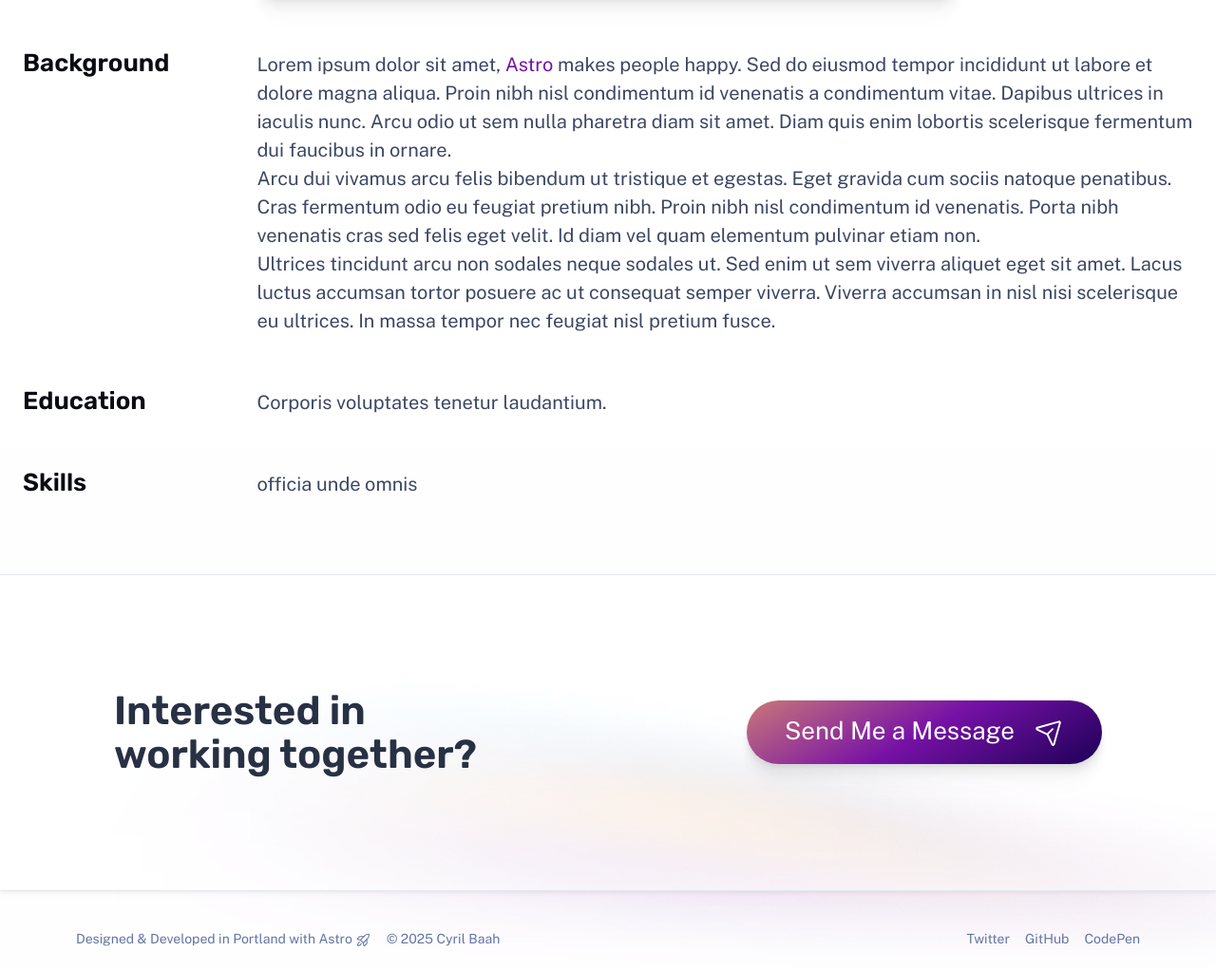
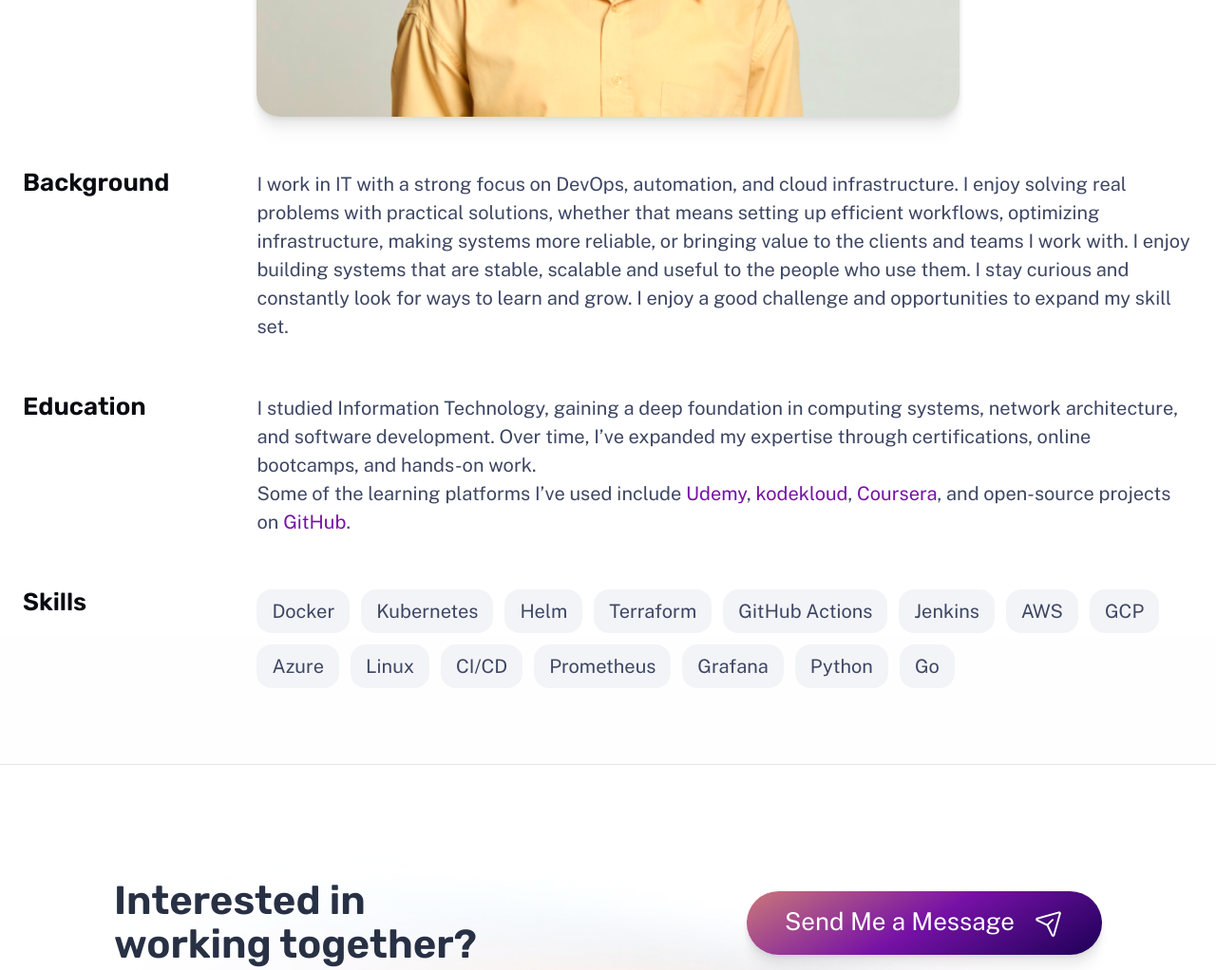
Before and after one commit to CyrilBaah/Website, an Astro site: page /about in a window 1280 px wide. Shown: the part 809-1831 px from the top of the page at 95% size. Built offline with nearby package versions, Linux system fonts and the light colour scheme; Astro itself is replaced by a stand-in of ours.

Commit message:
work section and projects

```diff
--- a/src/components/Footer.astro
+++ b/src/components/Footer.astro
@@ -4,17 +4,18 @@ const currentYear = new Date().getFullYear();
 ---
 
 <footer>
-	<div class="group">
-		<p>
+	<div class="group" >
+		<!-- <p>
 			Designed & Developed in Portland with <a href="https://astro.build/">Astro</a>
 			<Icon icon="rocket-launch" size="1.2em" />
-		</p>
+		</p> -->
 		<p>&copy; {currentYear} Cyril Baah</p>
 	</div>
 	<p class="socials">
-		<a href="https://twitter.com/me"> Twitter</a>
-		<a href="https://github.com/me"> GitHub</a>
-		<a href="https://codepen.io/me"> CodePen</a>
+		<a href="https://x.com/baahcy"> Twitter</a>
+		<a href="https://github.com/CyrilBaah"> GitHub</a>
+		<a href="https://linkedin.com/in/cyril-baah"> LinkedIn</a>
+		<a href="https://medium.com/@cbaah123"> Medium</a>
 	</p>
 </footer>
 <style>
--- a/src/pages/about.astro
+++ b/src/pages/about.astro
@@ -1,11 +1,10 @@
 ---
 import BaseLayout from '../layouts/BaseLayout.astro';
-
 import ContactCTA from '../components/ContactCTA.astro';
 import Hero from '../components/Hero.astro';
 ---
 
-<BaseLayout title="About | Cyril Baah" description="About Cyril Baah Lorem Ipsum">
+<BaseLayout title="About | Cyril Baah" description="About Cyril Baah - Software Engineer & DevOps Enthusiast">
 	<div class="stack gap-20">
 		<main class="wrapper about">
 			<Hero
@@ -15,7 +14,7 @@ import Hero from '../components/Hero.astro';
 				<img
 					width="1553"
 					height="873"
-					src="/assets/at-work.jpg"
+					src="/assets/CyrilBaah.png"
 					alt="Cyril Baah at work with a colleague"
 				/>
 			</Hero>
@@ -24,35 +23,46 @@ import Hero from '../components/Hero.astro';
 				<h2 class="section-title">Background</h2>
 				<div class="content">
 					<p>
-						Lorem ipsum dolor sit amet, <a href="https://astro.build/">Astro</a> makes people happy.
-						Sed do eiusmod tempor incididunt ut labore et dolore magna aliqua. Proin nibh nisl condimentum
-						id venenatis a condimentum vitae. Dapibus ultrices in iaculis nunc. Arcu odio ut sem nulla
-						pharetra diam sit amet. Diam quis enim lobortis scelerisque fermentum dui faucibus in ornare.
-					</p>
-					<p>
-						Arcu dui vivamus arcu felis bibendum ut tristique et egestas. Eget gravida cum sociis
-						natoque penatibus. Cras fermentum odio eu feugiat pretium nibh. Proin nibh nisl
-						condimentum id venenatis. Porta nibh venenatis cras sed felis eget velit. Id diam vel
-						quam elementum pulvinar etiam non.
-					</p>
-					<p>
-						Ultrices tincidunt arcu non sodales neque sodales ut. Sed enim ut sem viverra aliquet
-						eget sit amet. Lacus luctus accumsan tortor posuere ac ut consequat semper viverra.
-						Viverra accumsan in nisl nisi scelerisque eu ultrices. In massa tempor nec feugiat nisl
-						pretium fusce.
+						I work in IT with a strong focus on DevOps, automation, and cloud infrastructure. I enjoy solving real problems with practical solutions, whether that means setting up efficient workflows, optimizing infrastructure, making systems more reliable, or
+						bringing value to the clients and teams I work with. I enjoy building systems that are stable, scalable and useful to the people who use them.
+						I stay curious and constantly look for ways to learn and grow. I enjoy a good challenge and opportunities to expand my skill set.
 					</p>
 				</div>
 			</section>
+
 			<section>
 				<h2 class="section-title">Education</h2>
 				<div class="content">
-					<p>Corporis voluptates tenetur laudantium.</p>
+					<p>
+						I studied Information Technology, gaining a deep foundation in computing systems, network architecture, and software development. Over time, I’ve expanded my expertise through certifications, online bootcamps, and hands-on work.
+					</p>
+					<p>
+						Some of the learning platforms I’ve used include <a href="https://www.udemy.com/" target="_blank">Udemy</a>, <a href="kodekloud.com/" target="_blank">kodekloud</a>, <a href="https://www.coursera.org/" target="_blank">Coursera</a>, and open-source projects on <a href="https://github.com/CyrilBaah" target="_blank">GitHub</a>.
+					</p>
 				</div>
 			</section>
+
 			<section>
 				<h2 class="section-title">Skills</h2>
 				<div class="content">
-					<p>officia unde omnis</p>
+					<ul style="list-style: none; padding: 0; display: flex; flex-wrap: wrap; gap: 0.75rem;">
+						<li style="background: var(--gray-900); padding: 0.5rem 1rem; border-radius: 1rem;">Docker</li>
+						<li style="background: var(--gray-900); padding: 0.5rem 1rem; border-radius: 1rem;">Kubernetes</li>
+						<li style="background: var(--gray-900); padding: 0.5rem 1rem; border-radius: 1rem;">Helm</li>
+						<li style="background: var(--gray-900); padding: 0.5rem 1rem; border-radius: 1rem;">Terraform</li>
+						<li style="background: var(--gray-900); padding: 0.5rem 1rem; border-radius: 1rem;">GitHub Actions</li>
+						<li style="background: var(--gray-900); padding: 0.5rem 1rem; border-radius: 1rem;">Jenkins</li>
+						<li style="background: var(--gray-900); padding: 0.5rem 1rem; border-radius: 1rem;">AWS</li>
+						<li style="background: var(--gray-900); padding: 0.5rem 1rem; border-radius: 1rem;">GCP</li>
+						<li style="background: var(--gray-900); padding: 0.5rem 1rem; border-radius: 1rem;">Azure</li>
+						<li style="background: var(--gray-900); padding: 0.5rem 1rem; border-radius: 1rem;">Linux</li>
+						<li style="background: var(--gray-900); padding: 0.5rem 1rem; border-radius: 1rem;">CI/CD</li>
+						<li style="background: var(--gray-900); padding: 0.5rem 1rem; border-radius: 1rem;">Prometheus</li>
+						<li style="background: var(--gray-900); padding: 0.5rem 1rem; border-radius: 1rem;">Grafana</li>
+						<li style="background: var(--gray-900); padding: 0.5rem 1rem; border-radius: 1rem;">Python</li>
+						<li style="background: var(--gray-900); padding: 0.5rem 1rem; border-radius: 1rem;">Go</li>
+
+					</ul>
 				</div>
 			</section>
 		</main>
--- a/src/pages/index.astro
+++ b/src/pages/index.astro
@@ -45,7 +45,7 @@ const projects = (await getCollection('work'))
 					alt="Cyril Baah smiling in a red plaid shirt and tortoise shell glasses"
 					width="480"
 					height="620"
-					src="/assets/portrait.jpg"
+					src="/assets/CyrilBaah.png"
 				/>
 			</header>
 
@@ -79,7 +79,7 @@ const projects = (await getCollection('work'))
 				</div>
 			</section>
 
-			<section class="section with-background bg-variant">
+			<!-- <section class="section with-background bg-variant">
 				<header class="section-header stack gap-2 lg:gap-4">
 					<h3>Mentions</h3>
 					<p>
@@ -99,7 +99,7 @@ const projects = (await getCollection('work'))
 						}
 					</Grid>
 				</div>
-			</section>
+			</section> -->
 		</main>
 
 		<ContactCTA />
```
Also changed, not shown: src/content/work/nested/duvet-genius.md (+7 -15 lines), public/assets/CyrilBaah.png (added), public/assets/awtsyde.png (added), 1 other file.
